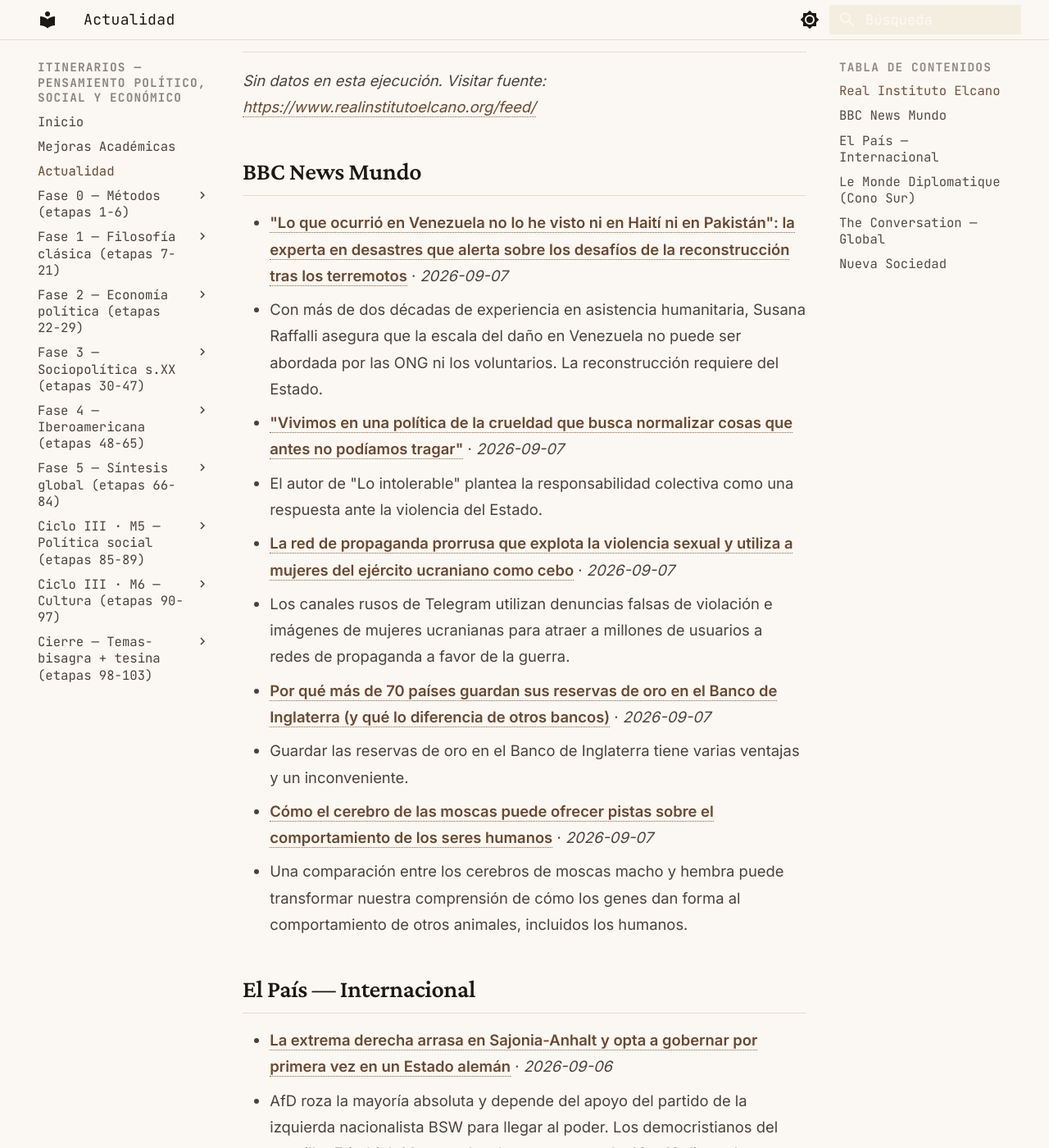
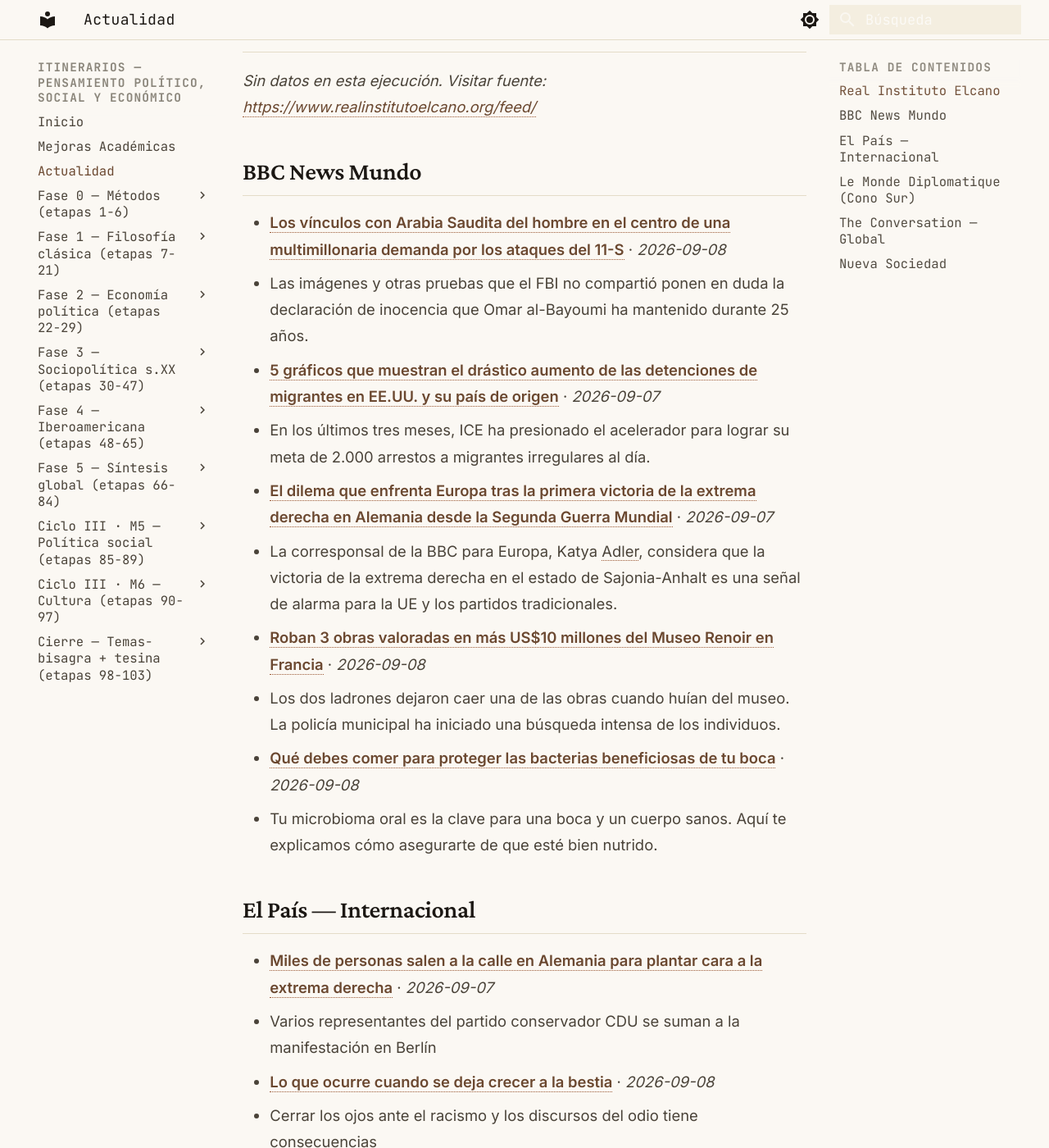
Before and after one commit to MrSpagVi/Curso, an MkDocs documentation site: the page built from docs/actualidad.md, in a window 1280 px wide and 1400 px high, scrolled down 643 px. Shown: the whole window at 82% size. Built offline with MkDocs 1.6.1 and Material for MkDocs 9.7.7, drawn with Linux system fonts in a browser that asks for light colours; some of the changed text lies outside the part shown.

Commit message:
auto: actualidad 2026-09-08

```diff
--- a/docs/actualidad.md
+++ b/docs/actualidad.md
@@ -6,7 +6,7 @@ title: Actualidad
 
 Últimos titulares de fuentes que dictan agenda en ciencia política y geopolítica. Actualizado automáticamente cada día (vía GitHub Actions).
 
-_Última actualización: 2026-09-07 11:08 UTC_
+_Última actualización: 2026-09-08 10:19 UTC_
 
 !!! tip "Ritual mensual — #actualidad"
     El último sábado de cada mes: agarrá **un** titular de los de abajo y escribí **300 palabras** aplicándole **2 autores** del último mes que leíste. ¿Qué diría cada uno? ¿En qué chocan? No resumas la noticia — usala como caso para pensar con las herramientas que venís construyendo. Guardá el texto con el tag `#actualidad` en tu sistema de notas. Esto convierte la teoría en criterio sobre la coyuntura: el objetivo del plan no es citar a Maquiavelo, es leer el presente con él.
@@ -17,29 +17,29 @@ _Sin datos en esta ejecución. Visitar fuente: [https://www.realinstitutoelcano.
 
 ## BBC News Mundo
 
-- **["Lo que ocurrió en Venezuela no lo he visto ni en Haití ni en Pakistán": la experta en desastres que alerta sobre los desafíos de la reconstrucción tras los terremotos](https://www.bbc.com/mundo/articles/cvgywxgyrmpo?at_medium=RSS&at_campaign=rss)** · *2026-09-07*
-  - Con más de dos décadas de experiencia en asistencia humanitaria, Susana Raffalli asegura que la escala del daño en Venezuela no puede ser abordada por las ONG ni los voluntarios. La reconstrucción requiere del Estado.
-- **["Vivimos en una política de la crueldad que busca normalizar cosas que antes no podíamos tragar"](https://www.bbc.com/mundo/articles/cd6985dl78xo?at_medium=RSS&at_campaign=rss)** · *2026-09-07*
-  - El autor de "Lo intolerable" plantea la responsabilidad colectiva como una respuesta ante la violencia del Estado.
-- **[La red de propaganda prorrusa que explota la violencia sexual y utiliza a mujeres del ejército ucraniano como cebo](https://www.bbc.com/mundo/articles/c0klgne2jd6o?at_medium=RSS&at_campaign=rss)** · *2026-09-07*
-  - Los canales rusos de Telegram utilizan denuncias falsas de violación e imágenes de mujeres ucranianas para atraer a millones de usuarios a redes de propaganda a favor de la guerra.
-- **[Por qué más de 70 países guardan sus reservas de oro en el Banco de Inglaterra (y qué lo diferencia de otros bancos)](https://www.bbc.com/mundo/articles/cvgyper4gdeo?at_medium=RSS&at_campaign=rss)** · *2026-09-07*
-  - Guardar las reservas de oro en el Banco de Inglaterra tiene varias ventajas y un inconveniente.
-- **[Cómo el cerebro de las moscas puede ofrecer pistas sobre el comportamiento de los seres humanos](https://www.bbc.com/mundo/articles/c158v3e8dx4o?at_medium=RSS&at_campaign=rss)** · *2026-09-07*
-  - Una comparación entre los cerebros de moscas macho y hembra puede transformar nuestra comprensión de cómo los genes dan forma al comportamiento de otros animales, incluidos los humanos.
+- **[Los vínculos con Arabia Saudita del hombre en el centro de una multimillonaria demanda por los ataques del 11-S](https://www.bbc.com/mundo/articles/clyk8dve3zko?at_medium=RSS&at_campaign=rss)** · *2026-09-08*
+  - Las imágenes y otras pruebas que el FBI no compartió ponen en duda la declaración de inocencia que Omar al-Bayoumi ha mantenido durante 25 años.
+- **[5 gráficos que muestran el drástico aumento de las detenciones de migrantes en EE.UU. y su país de origen](https://www.bbc.com/mundo/articles/cqjkd1yx84go?at_medium=RSS&at_campaign=rss)** · *2026-09-07*
+  - En los últimos tres meses, ICE ha presionado el acelerador para lograr su meta de 2.000 arrestos a migrantes irregulares al día.
+- **[El dilema que enfrenta Europa tras la primera victoria de la extrema derecha en Alemania desde la Segunda Guerra Mundial](https://www.bbc.com/mundo/articles/c07ldmj0dryo?at_medium=RSS&at_campaign=rss)** · *2026-09-07*
+  - La corresponsal de la BBC para Europa, Katya Adler, considera que la victoria de la extrema derecha en el estado de Sajonia-Anhalt es una señal de alarma para la UE y los partidos tradicionales.
+- **[Roban 3 obras valoradas en más US$10 millones del Museo Renoir en Francia](https://www.bbc.com/mundo/articles/c2l8e5jx7z9o?at_medium=RSS&at_campaign=rss)** · *2026-09-08*
+  - Los dos ladrones dejaron caer una de las obras cuando huían del museo. La policía municipal ha iniciado una búsqueda intensa de los individuos.
+- **[Qué debes comer para proteger las bacterias beneficiosas de tu boca](https://www.bbc.com/mundo/articles/c2e0w2z9px3o?at_medium=RSS&at_campaign=rss)** · *2026-09-08*
+  - Tu microbioma oral es la clave para una boca y un cuerpo sanos. Aquí te explicamos cómo asegurarte de que esté bien nutrido.
 
 ## El País — Internacional
 
-- **[La extrema derecha arrasa en Sajonia-Anhalt y opta a gobernar por primera vez en un Estado alemán](https://elpais.com/internacional/2026-09-06/la-participacion-se-dispara-en-las-elecciones-regionales-alemanas-donde-la-extrema-derecha-aspira-a-gobernar.html)** · *2026-09-06*
-  - AfD roza la mayoría absoluta y depende del apoyo del partido de la izquierda nacionalista BSW para llegar al poder. Los democristianos del canciller Friedrich Merz se desploman y pasan de 40 a 16 diputados
-- **[Las calles en Alemania  tras la victoria de AfD: “Todos tenemos que levantarnos”](https://elpais.com/internacional/2026-09-06/todos-tenemos-que-levantarnos-no-tiene-ningun-sentido-resignarse.html)** · *2026-09-06*
-  - La posibilidad de que la ultraderecha gobierne por primera vez en un Estado supone un varapalo para manifestantes y dirigentes políticos del país
-- **[Cómo (no) frenar a la extrema derecha](https://elpais.com/opinion/2026-09-06/como-no-frenar-a-la-extrema-derecha.html)** · *2026-09-06*
-  - El éxito de AfD en las elecciones de la región alemana de Sajonia-Anhalt muestra los límites del cordón sanitario y del aprendizaje concienzudo de la historia
+- **[Miles de personas salen a la calle en Alemania para plantar cara a la extrema derecha](https://elpais.com/internacional/2026-09-07/miles-de-personas-salen-a-la-calle-en-alemania-para-plantar-cara-a-la-extrema-derecha.html)** · *2026-09-07*
+  - Varios representantes del partido conservador CDU se suman a la manifestación en Berlín
+- **[Lo que ocurre cuando se deja crecer a la bestia](https://elpais.com/internacional/2026-09-08/lo-que-ocurre-cuando-se-deja-crecer-a-la-bestia.html)** · *2026-09-08*
+  - Cerrar los ojos ante el racismo y los discursos del odio tiene consecuencias
+- **[Vivir en Gaza a la espera de una llamada](https://elpais.com/internacional/2026-09-08/vivir-en-gaza-a-la-espera-de-una-llamada.html)** · *2026-09-08*
+  - Miles de palestinos pasan sus días pendientes de ser evacuados de la Franja, sobre todo por motivos médicos, al albur de Israel y de los países de acogida
+- **[Los fracasos que nutren a la ultraderecha](https://elpais.com/opinion/2026-09-08/los-fracasos-que-nutren-a-la-ultraderecha.html)** · *2026-09-08*
+  - Conservadores y socialdemócratas han permitido con sus fallos o su pasividad a alimentar al extremismo populista
 - **[La marea ultraderechista en Alemania: otro ladrillo en el muro](https://elpais.com/internacional/2026-09-07/la-marea-ultraderechista-en-alemania-otro-ladrillo-en-el-muro.html)** · *2026-09-07*
   - La arrolladora victoria del neofascismo en Sajonia-Anhalt reabre una cicatriz en Alemania y en la UE: ¿es útil mantener el cordón sanitario a partidos que superan el 40% del voto?
-- **[El excremento del diablo](https://elpais.com/opinion/2026-09-07/el-excremento-del-diablo.html)** · *2026-09-07*
-  - Ningún otro recurso natural ha tenido mayor poder que el petróleo en el imaginario nacionalista latinoamericano
 
 ## Le Monde Diplomatique (Cono Sur)
 
@@ -47,16 +47,16 @@ _Sin datos en esta ejecución. Visitar fuente: [https://www.eldiplo.org/feed/](h
 
 ## The Conversation — Global
 
-- **[Star Trek used wormholes to jump through space – what’s the science behind them?](https://theconversation.com/star-trek-used-wormholes-to-jump-through-space-whats-the-science-behind-them-291297)** · *2026-09-07*
-  - The first appearance of a wormhole in Star Trek was a typically pioneering reference to what was then a niche research topic.
-- **[Immigration in Sweden: how the country went from one of Europe’s most welcoming, to one of its most restrictive](https://theconversation.com/immigration-in-sweden-how-the-country-went-from-one-of-europes-most-welcoming-to-one-of-its-most-restrictive-288995)** · *2026-09-07*
-  - The 2015 refugee crisis fundamentally changed the political debate around migration.
-- **[View from The Hill: Pauline Hanson sets new hares running on super](https://theconversation.com/view-from-the-hill-pauline-hanson-sets-new-hares-running-on-super-290827)** · *2026-09-07*
-  - Pauline Hanson’s attention-grabbing policy to give mortgage holders and renters is high populism while being – according to its many critics – low economics.
-- **[Could the White Australia Party succeed in challenging its ban?](https://theconversation.com/could-the-white-australia-party-succeed-in-challenging-its-ban-291352)** · *2026-09-07*
-  - Whatever the outcome, it will be far more consequential than the existence of the White Australia Party.
-- **[Even if it doesn’t form government, the far-right AfD has shaken Germany’s political establishment to the core](https://theconversation.com/even-if-it-doesnt-form-government-the-far-right-afd-has-shaken-germanys-political-establishment-to-the-core-291354)** · *2026-09-07*
-  - Voters in the eastern state of Saxony-Anhalt punished the major parties for their handling of the cost-of-living crisis.
+- **[Denmark is a cycling nation, but our research shows rates are declining – here’s why](https://theconversation.com/denmark-is-a-cycling-nation-but-our-research-shows-rates-are-declining-heres-why-278684)** · *2026-09-08*
+  - Denmark built the bike lanes – but people are still getting in cars.
+- **[Why does Southeast Asia keep breathing the same haze — and can ASEAN do more to stop it?](https://theconversation.com/why-does-southeast-asia-keep-breathing-the-same-haze-and-can-asean-do-more-to-stop-it-291225)** · *2026-09-08*
+  - Southeast Asia’s recurring haze is rooted in Indonesia’s fires, but its regional impact calls for stronger ASEAN cooperation, accountability and prevention.
+- **[Top bureaucrats don’t want to be criticised on social media, but their fix may be unconstitutional](https://theconversation.com/top-bureaucrats-dont-want-to-be-criticised-on-social-media-but-their-fix-may-be-unconstitutional-291448)** · *2026-09-08*
+  - Some of the country’s highest-paid public servants would like politicians to stop posting videos of them online. It would be an antidemocratic, even unlawful, move.
+- **[Has hay fever season started early? And what’s the most common culprit?](https://theconversation.com/has-hay-fever-season-started-early-and-whats-the-most-common-culprit-291284)** · *2026-09-08*
+  - Eastern states have experienced more vegetation growth during late winter and early spring, while WA has had lower plant growth. Here’s what this means for symptoms.
+- **[What anglers have taught me about saving England’s sharks](https://theconversation.com/what-anglers-have-taught-me-about-saving-englands-sharks-288844)** · *2026-09-08*
+  - Scientists are working closely with anglers to track the lives of sharks in English waters.
 
 ## Nueva Sociedad
 
```
